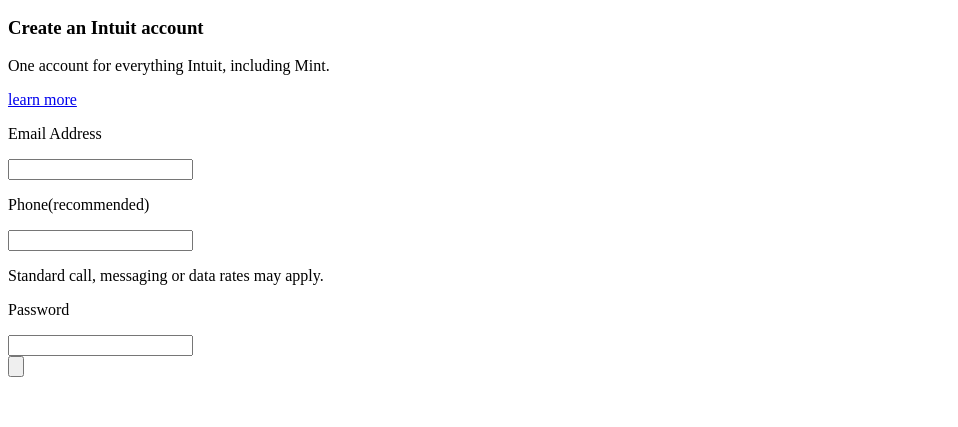
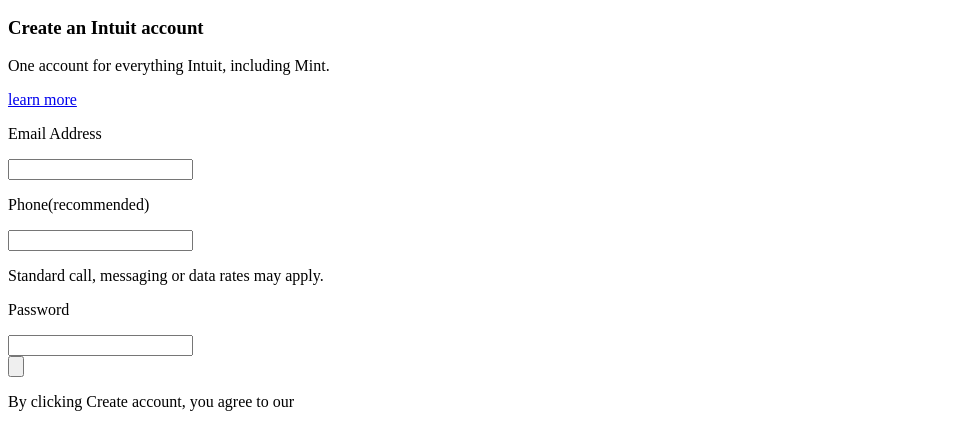
Before and after one commit to racerfire321/form, a plain HTML site: page index.html in a window 1280 px wide. Shown: the part 386-813 px from the top of the page, without its empty margins (0-958 px from the left). Drawn offline with Linux system fonts and the light colour scheme.

Commit message:
added article

```diff
--- a/index.html
+++ b/index.html
@@ -38,3 +38,6 @@
         <input type="button" placeholder="Create account">
 </div>
         </main>
+        <article>
+            <p>By clicking Create account, you agree to our
+                <a href="http://By clicking Create account, you agree to our
```
